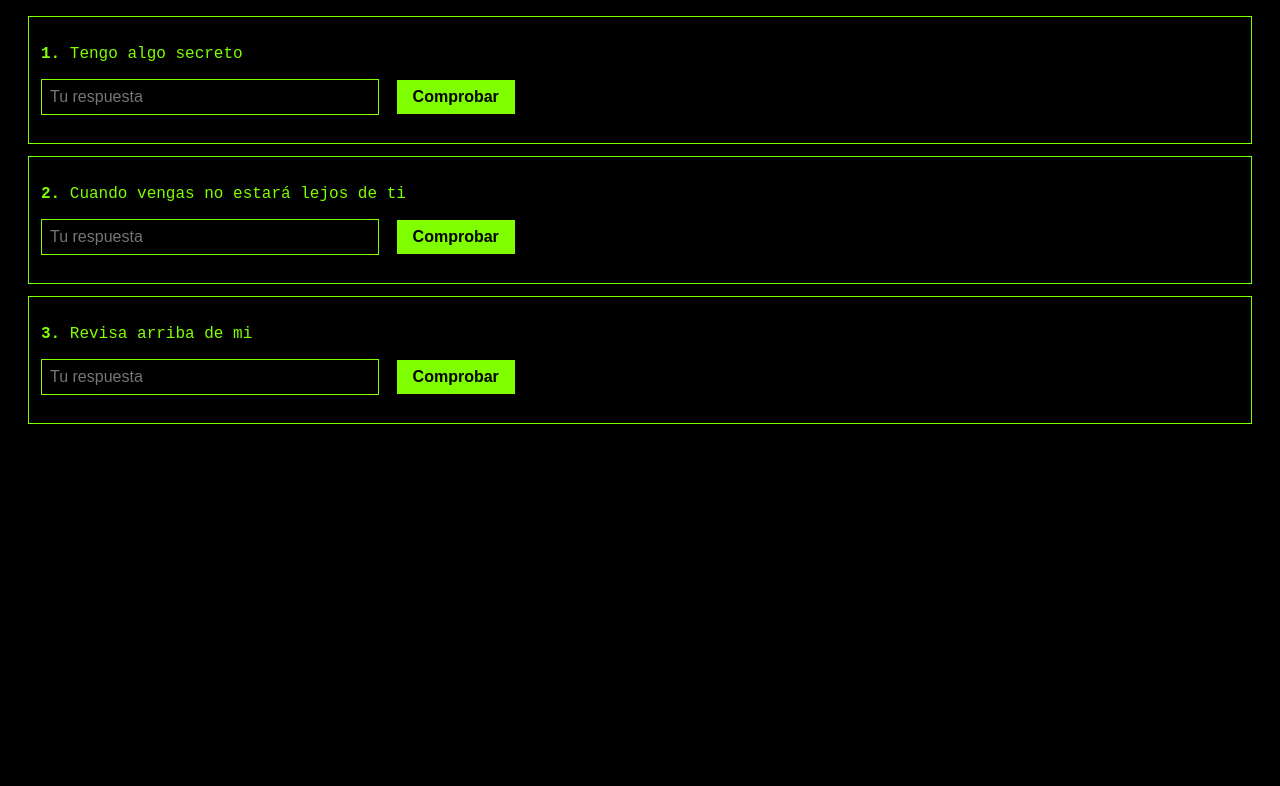
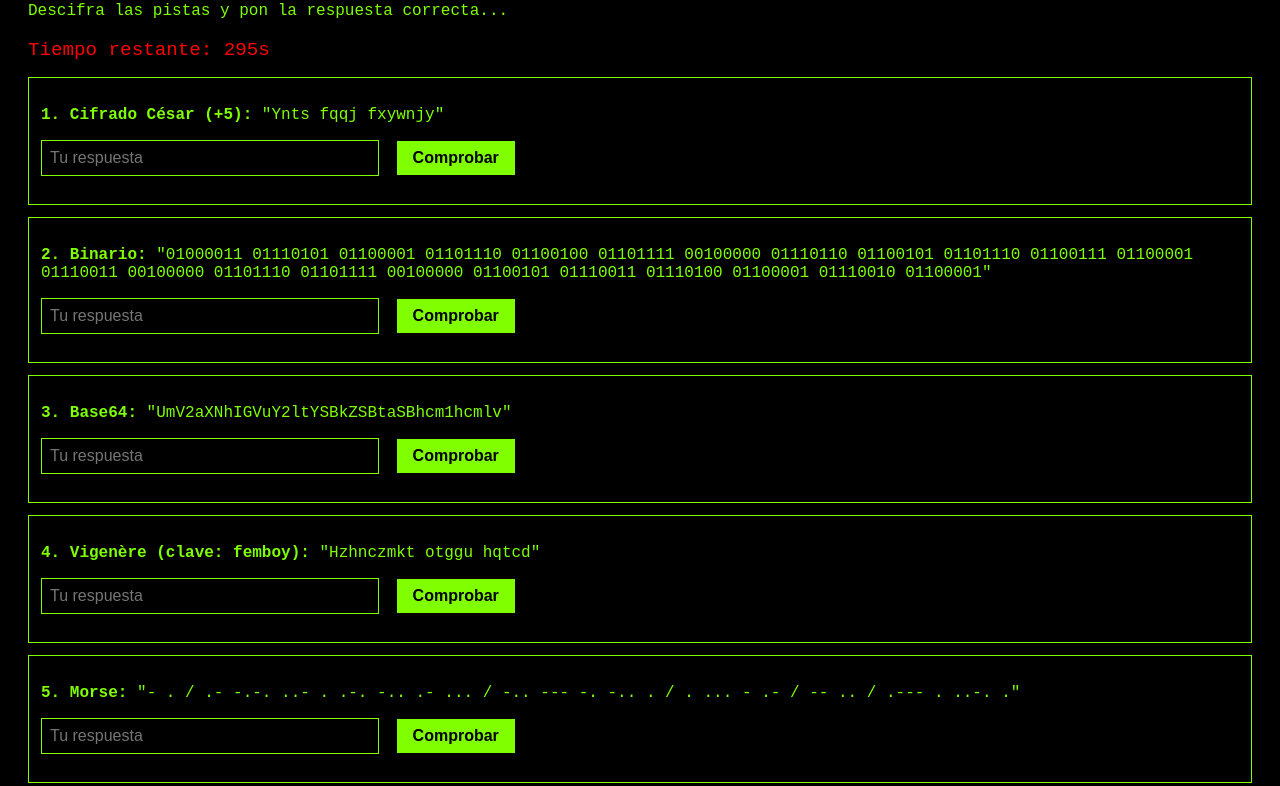
Before and after one commit to Mason88888/Hello, a plain HTML site: page index.html in a window 1280 px wide. Shown: the part 109-895 px from the top of the page. Drawn offline with Linux system fonts and the light colour scheme.

Commit message:
index.html

```diff
--- a/index.html
+++ b/index.html
@@ -3,14 +3,13 @@
 <head>
 <meta charset="UTF-8" />
 <meta name="viewport" content="width=device-width, initial-scale=1" />
-<title>Batxie - Misterio Femboy Mejorado</title>
+<title>Batxie - Juego de Cifrados Femboy Avanzado</title>
 <style>
   body {
     background-color: black;
     color: #7fff00;
     font-family: monospace, monospace;
     padding: 20px;
-    transition: background-color 0.3s ease;
   }
   h1 {
     text-shadow: 0 0 8px #7fff00;
@@ -20,13 +19,6 @@
     border: 1px solid #7fff00;
     padding: 12px;
     margin: 12px 0;
-    opacity: 0;
-    transform: translateY(10px);
-    transition: opacity 0.6s ease, transform 0.6s ease;
-  }
-  .cipher.visible {
-    opacity: 1;
-    transform: translateY(0);
   }
   input {
     background: black;
@@ -79,79 +71,77 @@
 </style>
 </head>
 <body>
-  <h1 id="title"></h1>
-  <p>Resuelve las pistas antes que el tiempo se agote...</p>
-  <p id="timer">Tiempo restante: 180s</p>
+  <h1>🦇 Batxie - Juego de Cifrados Femboy Avanzado</h1>
+  <p>Descifra las pistas y pon la respuesta correcta...</p>
+  <p id="timer">Tiempo restante: 300s</p>
 
-  <div id="pistas-container">
-    <!-- Pistas se generarán aquí -->
+  <div class="cipher">
+    <p><strong>1. Cifrado César (+5):</strong> "Ynts fqqj fxywnjy"</p>
+    <input id="ans1" placeholder="Tu respuesta" autocomplete="off" />
+    <button onclick="checkAnswer(1)">Comprobar</button>
+    <p id="res1"></p>
+  </div>
+
+  <div class="cipher">
+    <p><strong>2. Binario:</strong> "01000011 01110101 01100001 01101110 01100100 01101111 00100000 01110110 01100101 01101110 01100111 01100001 01110011 00100000 01101110 01101111 00100000 01100101 01110011 01110100 01100001 01110010 01100001"</p>
+    <input id="ans2" placeholder="Tu respuesta" autocomplete="off" />
+    <button onclick="checkAnswer(2)">Comprobar</button>
+    <p id="res2"></p>
+  </div>
+
+  <div class="cipher">
+    <p><strong>3. Base64:</strong> "UmV2aXNhIGVuY2ltYSBkZSBtaSBhcm1hcmlv"</p>
+    <input id="ans3" placeholder="Tu respuesta" autocomplete="off" />
+    <button onclick="checkAnswer(3)">Comprobar</button>
+    <p id="res3"></p>
+  </div>
+
+  <div class="cipher">
+    <p><strong>4. Vigenère (clave: femboy):</strong> "Hzhnczmkt otggu hqtcd"</p>
+    <input id="ans4" placeholder="Tu respuesta" autocomplete="off" />
+    <button onclick="checkAnswer(4)">Comprobar</button>
+    <p id="res4"></p>
+  </div>
+
+  <div class="cipher">
+    <p><strong>5. Morse:</strong> "- . / .- -.-. ..- . .-. -.. .- ... / -.. --- -. -.. . / . ... - .- / -- .. / .--- . ..-. ."</p>
+    <input id="ans5" placeholder="Tu respuesta" autocomplete="off" />
+    <button onclick="checkAnswer(5)">Comprobar</button>
+    <p id="res5"></p>
+  </div>
+
+  <div class="cipher">
+    <p><strong>6. Hexadecimal:</strong> "526563uerda20736f7920656c206163657274696a6f206573746173206365726361"</p>
+    <input id="ans6" placeholder="Tu respuesta" autocomplete="off" />
+    <button onclick="checkAnswer(6)">Comprobar</button>
+    <p id="res6"></p>
+  </div>
+
+  <div class="cipher">
+    <p><strong>7. Clave Bill (Gravity Falls):</strong> "Zh wl ovcwlt sz wbnjvp rzfm xntwjr bmnwvn ulws (wyt sx zjq dw rnkjw)"</p>
+    <input id="ans7" placeholder="Tu respuesta" autocomplete="off" />
+    <button onclick="checkAnswer(7)">Comprobar</button>
+    <p id="res7"></p>
   </div>
 
   <script>
-    const pistasTexto = [
-      "Tengo algo secreto",
-      "Cuando vengas no estará lejos de ti",
-      "Revisa arriba de mi armario",
-      "Encontrarás algo nunca visto",
-      "La sombra siempre te observa",
-      "Busca donde el sol no llega",
-      "El secreto final está en tu reflejo"
-    ];
+    const respuestas = {
+      1: "tengo algo secreto",
+      2: "cuando vengas no estara",
+      3: "revisa encima de mi armario",
+      4: "encontraras algo inedito",
+      5: "te acuerdas donde esta mi jefe",
+      6: "recuerda soy el acertijo estas cerca",
+      7: "si lo logras te dejare ponerme cualquier reto que no sea con dinero"
+    };
 
-    const respuestas = [
-      "secreto",
-      "cerca",
-      "arriba",
-      "inédito",
-      "sombra",
-      "oscuro",
-      "reflejo"
-    ];
+    let correct = Array(7).fill(false);
+    let fallos = 0;
+    let tiempo = 300; // 5 minutos
 
-    const pistasContainer = document.getElementById("pistas-container");
-
-    // Crear las pistas en el DOM con animación
-    pistasTexto.forEach((texto, i) => {
-      const div = document.createElement("div");
-      div.classList.add("cipher");
-      div.innerHTML = `
-        <p><strong>${i + 1}.</strong> <span class="typing-text" id="tip${i}"></span></p>
-        <input id="ans${i + 1}" placeholder="Tu respuesta" autocomplete="off" />
-        <button onclick="checkAnswer(${i + 1})">Comprobar</button>
-        <p id="res${i + 1}"></p>
-      `;
-      pistasContainer.appendChild(div);
-    });
-
-    // Efecto tecleo para cada pista
-    function typeText(element, text, delay = 50) {
-      let index = 0;
-      element.textContent = "";
-      const timer = setInterval(() => {
-        element.textContent += text.charAt(index);
-        index++;
-        if (index === text.length) clearInterval(timer);
-      }, delay);
-    }
-
-    // Animar la aparición y tecleo de las pistas secuencialmente
-    function animarPistas(i = 0) {
-      if (i >= pistasTexto.length) return;
-      const pistaDiv = pistasContainer.children[i];
-      pistaDiv.classList.add("visible");
-      const typingSpan = document.getElementById(`tip${i}`);
-      typeText(typingSpan, pistasTexto[i]);
-      setTimeout(() => animarPistas(i + 1), pistasTexto[i].length * 50 + 700);
-    }
-
-    animarPistas();
-
-    // Temporizador
-    let tiempo = 180; // segundos
     const timerEl = document.getElementById("timer");
     const body = document.body;
-    let correct = Array(pistasTexto.length).fill(false);
-    let fallos = 0;
+
     const sonidoAcierto = new Audio("https://actions.google.com/sounds/v1/cartoon/clang_and_wobble.ogg");
     const sonidoError = new Audio("https://actions.google.com/sounds/v1/alarms/beep_short.ogg");
 
@@ -165,11 +155,11 @@
     }, 1000);
 
     function checkAnswer(num) {
-      const input = document.getElementById(`ans${num}`);
-      const res = document.getElementById(`res${num}`);
+      const input = document.getElementById("ans" + num);
+      const res = document.getElementById("res" + num);
       const valor = input.value.trim().toLowerCase();
 
-      if (valor === respuestas[num - 1]) {
+      if (valor === respuestas[num]) {
         if (!correct[num - 1]) {
           res.textContent = "✅ Correcto";
           res.className = "correct";
@@ -183,7 +173,7 @@
         fallos++;
         sonidoError.play();
         flashRed();
-        if (fallos >= 5) {
+        if (fallos >= 7) {
           perder("💀 Has fallado demasiado, el misterio se ha perdido...");
         }
       }
```
